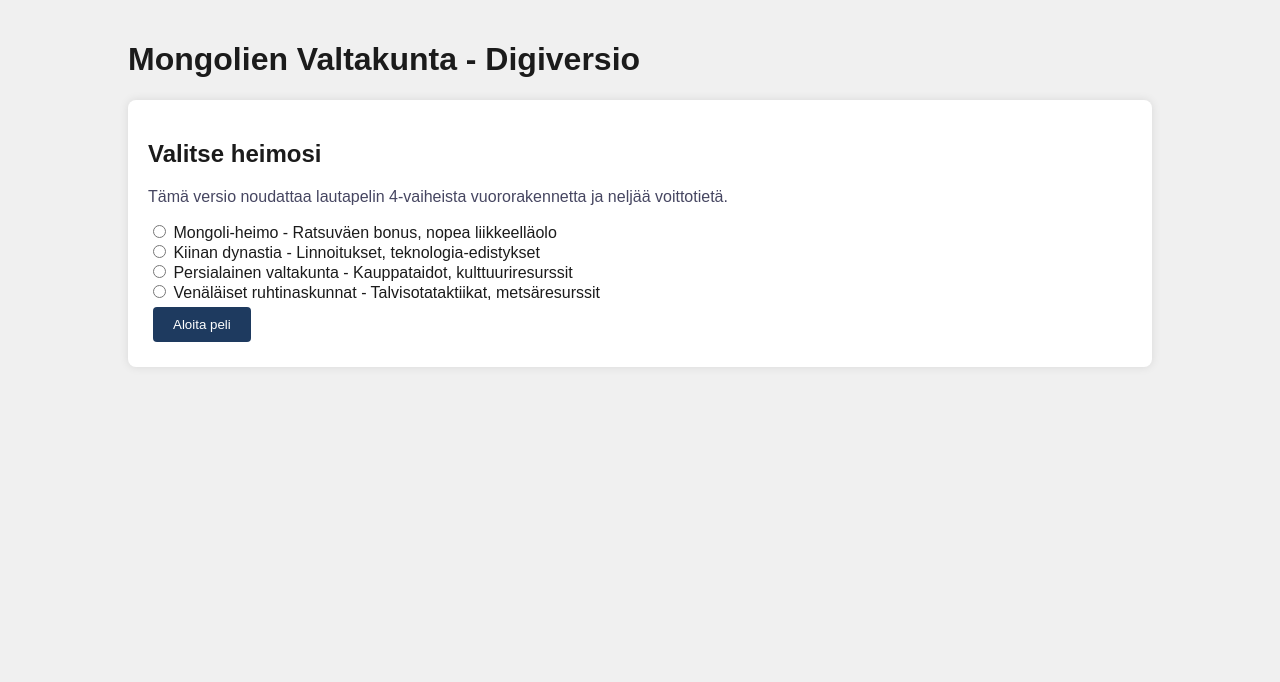
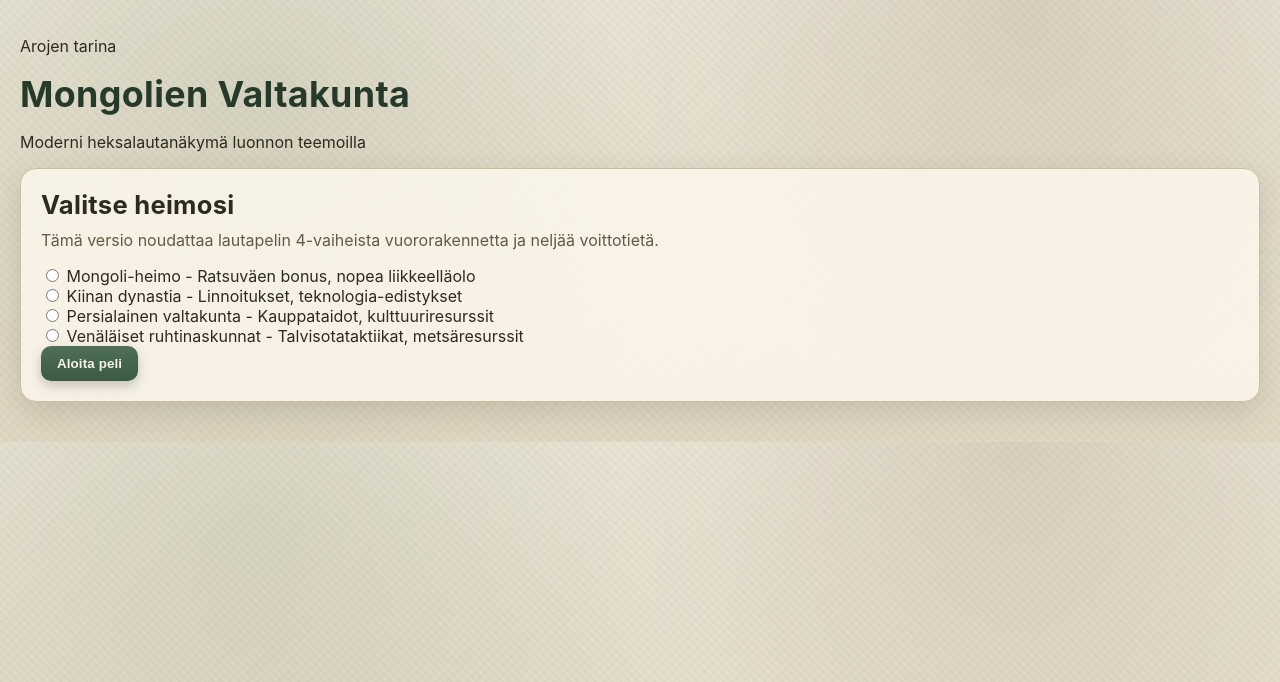
Before and after one commit to Koalabear101/Arojen-tarinat, a Flask app: page / in a window 1280 px wide. Shown: the top 682 px of the page. Run offline with Flask 3, Linux system fonts and the light colour scheme.

Commit message:
Modernize UI and render large thematic hex board
Co-authored-by: Koalabear101 <Koalabear101@users.noreply.github.com>

```diff
--- a/PythonGame/static/style.css
+++ b/PythonGame/static/style.css
@@ -1,79 +1,116 @@
+:root {
+    --bg: #e9e3d3;
+    --bg-overlay: rgba(255, 250, 240, 0.78);
+    --paper: #f7f2e6;
+    --card: #fbf8ef;
+    --card-strong: #f3ecd9;
+    --ink: #2f2a1f;
+    --muted: #625a47;
+    --accent: #496a4f;
+    --accent-strong: #2f5236;
+    --line: #cbbda1;
+    --forest: #7c9669;
+    --mountain: #a69b8a;
+    --plains: #d7c68f;
+    --river: #7fa3b8;
+    --lake: #6b8ea8;
+    --marsh: #8ea889;
+}
+
+* {
+    box-sizing: border-box;
+}
+
 body {
-    font-family: Arial, sans-serif;
-    max-width: 1024px;
+    font-family: "Inter", "Segoe UI", "Helvetica Neue", Arial, sans-serif;
+    max-width: 1320px;
     margin: 0 auto;
     padding: 20px;
-    background-color: #f0f0f0;
-    color: #1b1b1b;
+    color: var(--ink);
+    background:
+        radial-gradient(circle at 20% 20%, rgba(109, 126, 89, 0.16), transparent 42%),
+        radial-gradient(circle at 80% 0%, rgba(130, 105, 76, 0.18), transparent 36%),
+        linear-gradient(180deg, #ece6d7 0%, #e1d8c4 100%);
+}
+
+body::before {
+    content: "";
+    position: fixed;
+    inset: 0;
+    background:
+        repeating-linear-gradient(45deg, rgba(92, 80, 63, 0.03) 0 2px, transparent 2px 6px),
+        repeating-linear-gradient(-45deg, rgba(92, 80, 63, 0.02) 0 2px, transparent 2px 7px);
+    pointer-events: none;
+    z-index: -1;
+}
+
+h1,
+h2,
+h3 {
+    margin: 0 0 10px;
+    letter-spacing: 0.01em;
+}
+
+h1 {
+    margin-bottom: 16px;
+    font-size: clamp(1.7rem, 2.8vw, 2.3rem);
+    color: #263a2a;
+}
+
+h2 {
+    font-size: clamp(1.25rem, 2vw, 1.6rem);
+}
+
+h3 {
+    font-size: 1rem;
+    color: #3e4b31;
+    text-transform: uppercase;
+    letter-spacing: 0.05em;
 }
 
 .container {
-    background-color: white;
+    background: var(--bg-overlay);
+    backdrop-filter: blur(1px);
+    border: 1px solid var(--line);
+    border-radius: 16px;
     padding: 20px;
-    border-radius: 8px;
-    box-shadow: 0 0 10px rgba(0,0,0,0.1);
+    box-shadow: 0 10px 30px rgba(46, 38, 24, 0.15);
     margin-bottom: 20px;
 }
 
-#board {
-    display: grid;
-    grid-template-columns: repeat(10, 40px);
-    grid-template-rows: repeat(10, 40px);
-    gap: 2px;
-    margin: 20px 0;
+.header-row {
+    display: flex;
+    justify-content: space-between;
+    align-items: baseline;
+    gap: 14px;
+    margin-bottom: 12px;
+    flex-wrap: wrap;
 }
 
-.cell {
-    width: 40px;
-    height: 40px;
-    border: 1px solid #ccc;
-    display: flex;
-    align-items: center;
-    justify-content: center;
-    font-weight: bold;
-}
-
-.cell.empty {
-    background-color: #ece7c9;
-}
-
-.cell.player {
-    background-color: #2f6f3e;
-    color: white;
-}
-
-.cell.enemy {
-    background-color: #8b2e2e;
-    color: white;
-}
-
-button {
-    padding: 10px 20px;
-    margin: 5px;
-    border: none;
-    border-radius: 4px;
-    background-color: #1e3a5f;
-    color: white;
-    cursor: pointer;
-}
-
-button:hover {
-    background-color: #274b77;
+.subtitle {
+    color: var(--muted);
+    font-size: 0.96rem;
+    margin: 0;
 }
 
 .status-grid {
     display: grid;
-    grid-template-columns: repeat(auto-fit, minmax(260px, 1fr));
+    grid-template-columns: repeat(auto-fit, minmax(250px, 1fr));
     gap: 12px;
     margin-bottom: 12px;
 }
 
 .status-card {
-    background: #f9f9ff;
-    border: 1px solid #dedee7;
-    border-radius: 8px;
-    padding: 12px;
+    background: linear-gradient(180deg, var(--card) 0%, var(--card-strong) 100%);
+    border: 1px solid var(--line);
+    border-radius: 14px;
+    padding: 14px;
     margin-bottom: 12px;
+    box-shadow: 0 6px 16px rgba(37, 31, 19, 0.1);
+}
+
+.card-title {
+    margin: 0 0 6px;
 }
 
 .resource-list,
@@ -100,19 +265,41 @@ button:hover {
     gap: 8px;
 }
 
+button {
+    padding: 10px 16px;
+    border: none;
+    border-radius: 10px;
+    background: linear-gradient(180deg, #4f6f57 0%, #3c5a43 100%);
+    color: #f6f3ea;
+    cursor: pointer;
+    box-shadow: 0 5px 12px rgba(38, 54, 38, 0.25);
+    font-weight: 600;
+    letter-spacing: 0.01em;
+}
+
+button:hover {
+    background: linear-gradient(180deg, #5b7d62 0%, #45674e 100%);
+}
+
+button:disabled {
+    opacity: 0.45;
+    cursor: not-allowed;
+}
+
 .message-log {
     margin-top: 10px;
-    padding: 10px;
-    background-color: #fff3cd;
-    border: 1px solid #ffeaa7;
-    border-radius: 4px;
+    padding: 12px;
+    background: #f4ecd9;
+    border: 1px solid var(--line);
+    border-radius: 10px;
     min-height: 24px;
+    color: #4f4736;
 }
 
 .winner-banner {
     margin-top: 10px;
     font-weight: bold;
-    color: #7a5a03;
+    color: #755a1a;
 }
 
 .hidden {
@@ -120,6 +307,28 @@ button:hover {
 }
 
 .help-text {
-    color: #464661;
+    color: var(--muted);
     margin-top: 0;
 }
+
+@media (max-width: 900px) {
+    #board {
+        grid-template-columns: repeat(var(--hex-cols, 18), 40px);
+        grid-template-rows: repeat(var(--hex-rows, 18), 36px);
+    }
+
+    .hex {
+        width: 36px;
+        height: 42px;
+        margin-left: 1px;
+        margin-right: 1px;
+    }
+
+    .hex[data-odd="true"] {
+        transform: translateY(18px);
+    }
+
+    .hex-label {
+        font-size: 0.7rem;
+    }
+}
--- a/PythonGame/templates/index.html
+++ b/PythonGame/templates/index.html
@@ -7,7 +7,12 @@
     <link rel="stylesheet" href="{{ url_for('static', filename='style.css') }}">
 </head>
 <body>
-    <h1>Mongolien Valtakunta - Digiversio</h1>
+    <header class="app-header">
+        <p class="app-kicker">Arojen tarina</p>
+        <h1>Mongolien Valtakunta</h1>
+        <p class="app-subtitle">Moderni heksalautanäkymä luonnon teemoilla</p>
+    </header>
+
     <div id="setup" class="container">
         <h2>Valitse heimosi</h2>
         <p class="help-text">
@@ -45,8 +50,27 @@
             <p id="winner-banner" class="winner-banner hidden"></p>
         </div>
 
-        <h3>Pelilauta</h3>
-        <div id="board" aria-label="pelilauta"></div>
+        <div class="status-card">
+            <div class="board-header">
+                <h3>Heksalauta</h3>
+                <div class="board-zoom">
+                    <label for="board-zoom-range">Näkymän mittakaava</label>
+                    <input id="board-zoom-range" type="range" min="24" max="42" step="1" value="30">
+                    <span id="board-zoom-value">30px</span>
+                </div>
+            </div>
+            <div id="board-wrapper">
+                <div id="board" aria-label="heksalauta"></div>
+            </div>
+            <div class="terrain-legend" aria-label="maastotyypit">
+                <span><i class="legend-swatch biome-steppe"></i>Preeria</span>
+                <span><i class="legend-swatch biome-forest"></i>Metsä</span>
+                <span><i class="legend-swatch biome-hills"></i>Kukkulat</span>
+                <span><i class="legend-swatch biome-mountain"></i>Vuori</span>
+                <span><i class="legend-swatch biome-river"></i>Joki</span>
+                <span><i class="legend-swatch biome-lake"></i>Järvi</span>
+            </div>
+        </div>
 
         <div class="status-card">
             <h3>Vaiheen toiminnot</h3>
```
Also changed, not shown: other parts of PythonGame/static/style.css (+130 -2 lines), PythonGame/static/script.js (+37 -6 lines), PythonGame/test_ui_state_api_shape.py (added, +27 -0 lines).
